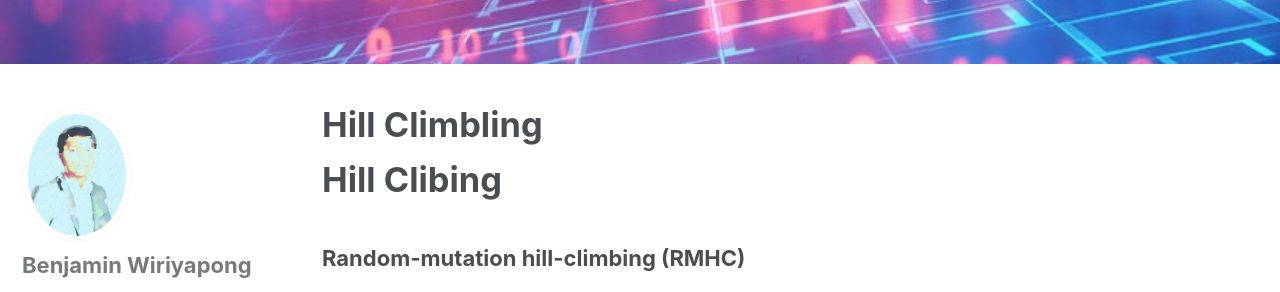
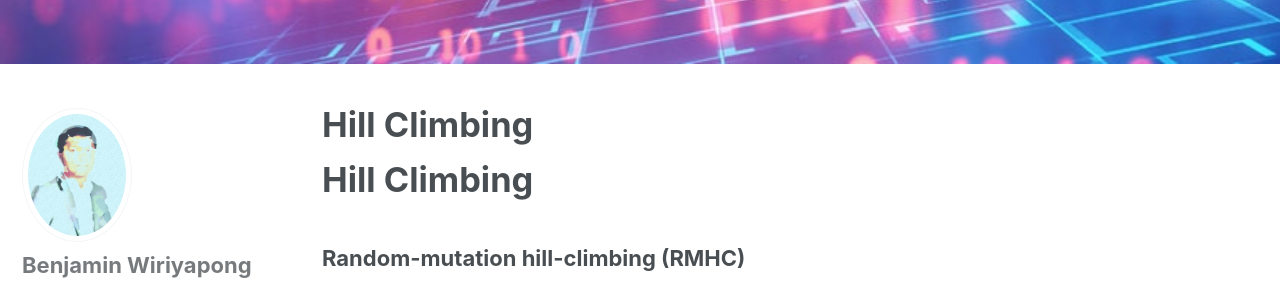
Before and after one commit to benjaminsw/benjaminsw.github.io, a Jekyll site: the page built from _pages/Hill-climbing.md, in a window 1280 px wide and 900 px high. Shown: the part 348-640 px from the top of the window. Built offline with Jekyll 4.4.1, drawn with Linux system fonts in a browser that asks for light colours; nearby versions of some CDN libraries; our own code applies the rules of GitHub Pages for plain Markdown files.

Commit message:
fix hill climbling

```diff
--- a/_pages/Hill-climbing.md
+++ b/_pages/Hill-climbing.md
@@ -1,11 +1,10 @@
 ---
-title: "Hill Climbling"
-permalink: /Hill-climbing/
+#permalink: /Hill-climbing/
 header:
   image: "/images/digital-transition2.jpg"
 ---
 
-# Hill Clibing
+# Hill Climbing
 
 ### Random-mutation hill-climbing (RMHC)
 
```
